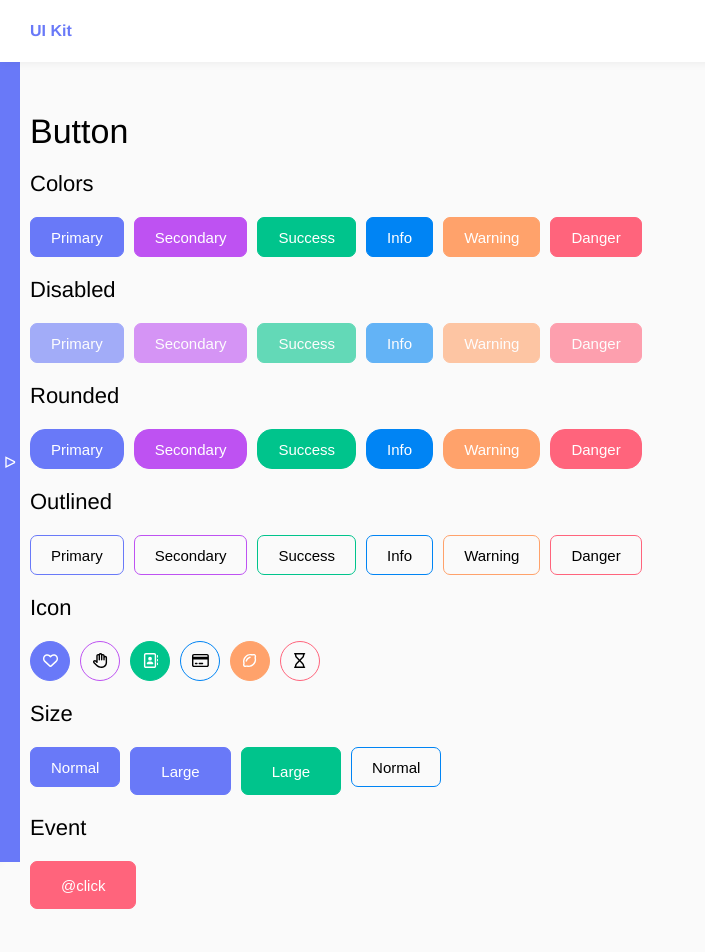
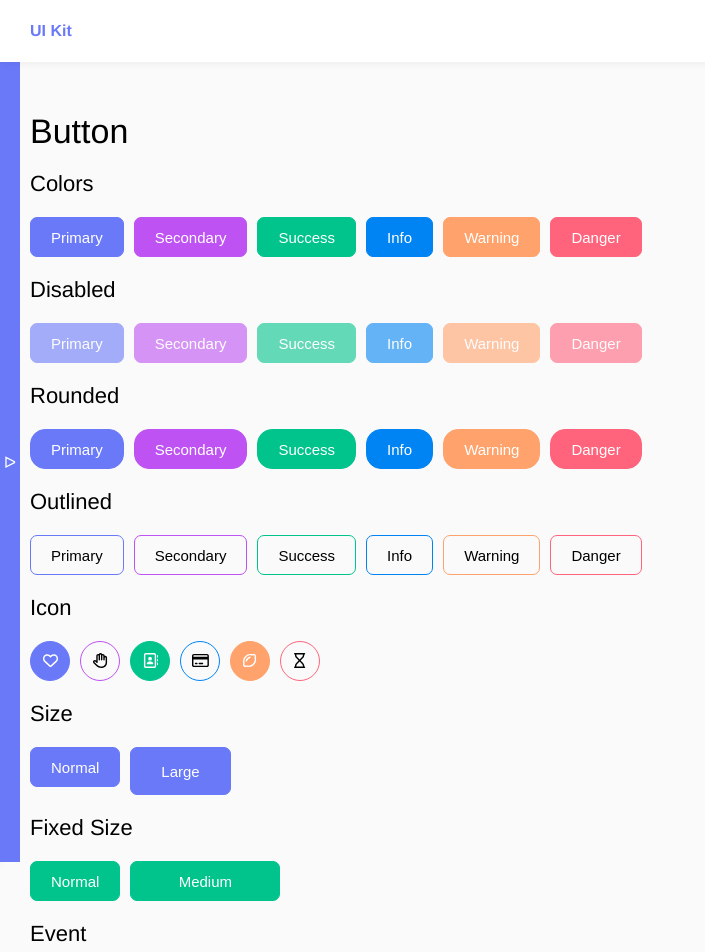
Before and after one commit to human97/Vue-UI-Kit, a Vue app: page /button in a window 1280 px wide. Shown: the top 952 px of the page, without its empty margins (0-705 px from the left). Built offline with nearby package versions, Linux system fonts and the light colour scheme.

Commit message:
style: Add a button with fixed width and height

```diff
--- a/src/components/UI/AppButton.vue
+++ b/src/components/UI/AppButton.vue
@@ -27,6 +27,10 @@ const props = defineProps({
     size: {
         type: String,
         default: 'normal'
+    },
+    fixed: {
+        type: String,
+        default: 'normal'
     }
 })
 
@@ -39,7 +43,7 @@ const clickOnButton = () => {
 
 <template>
     <button
-        :class="['btn', `btn_${color}`, {'btn_rounded': rounded}, {'btn_outlined': outlined}, {'btn_icon': icon}, {'btn_large': size === 'large'}]"
+        :class="['btn', `btn_${color}`, {'btn_rounded': rounded}, {'btn_outlined': outlined}, {'btn_icon': icon}, {'btn_large': size === 'large'}, {'btn_medium': fixed === 'medium'}]"
         :disabled="disabled"
         @click="clickOnButton"
     >
@@ -129,5 +133,9 @@ const clickOnButton = () => {
     height: 48px;
     padding: 0 30px;
   }
+  &_medium {
+    width: 150px;
+    height: 40px;
+  }
 }
 </style>
--- a/src/views/ButtonView.vue
+++ b/src/views/ButtonView.vue
@@ -57,8 +57,11 @@ const eventForButton = () => {
     <div class="line m-r-type">
         <Button label="Normal" color="primary" />
         <Button label="Large" color="primary" size="large" />
-        <Button label="Large" color="success" size="large" />
-        <Button label="Normal" color="info" outlined />
+    </div>
+    <h2 class="heading-2">Fixed Size</h2>
+    <div class="line m-r-type">
+        <Button label="Normal" color="success" />
+        <Button label="Medium" color="success" fixed="medium" />
     </div>
     <h2 class="heading-2">Event</h2>
     <div class="line">
```
